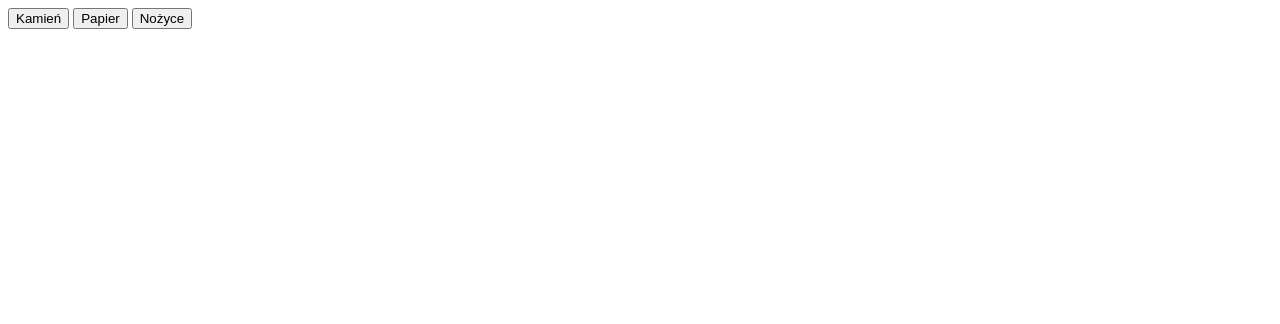
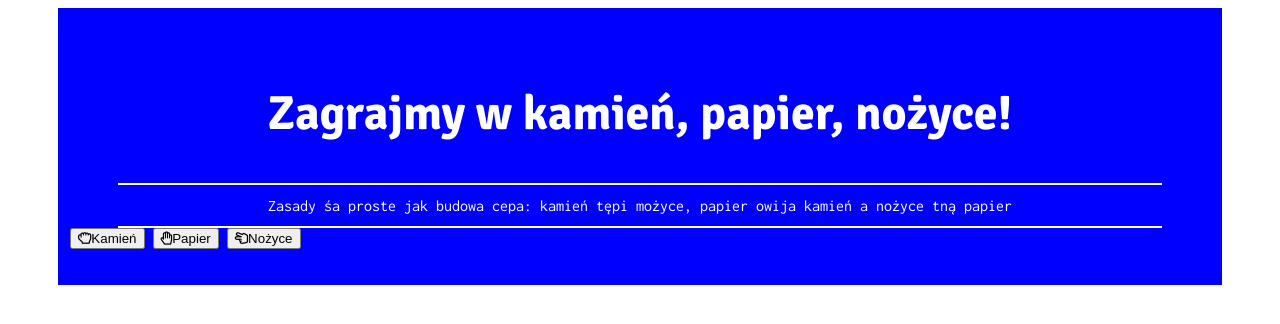
Before and after one commit to Akagi80/javascript-prework, a website: page index.html in a window 1280 px wide. Drawn offline with Linux system fonts and the light colour scheme.

Commit message:
Add welcome in html, add style for welcome in style.scss

```diff
--- a/index.html
+++ b/index.html
@@ -3,14 +3,20 @@
 <head>
 	<meta charset="UTF-8">
 	<title>Kamień, papier, nożyce</title>
+	<link rel="stylesheet" href="https://use.fontawesome.com/releases/v5.5.0/css/all.css">
+	<link href="https://fonts.googleapis.com/css2?family=Inconsolata&family=Signika:wght@700&display=swap" rel="stylesheet">
 	<link rel="stylesheet" href="css/style.css">
 </head>
 <body>
 	<div class="container">
+		<div class="welcome">
+			<h2>Zagrajmy w kamień, papier, nożyce!</h2>
+			<p>Zasady śa proste jak budowa cepa: kamień tępi możyce, papier owija kamień a nożyce tną papier</p>
+		</div>
 		<div id="buttons">
-			<button id="button play-rock">Kamień</button>
-			<button id="button play-paper">Papier</button>
-			<button id="button play-scissors">Nożyce</button>
+			<button id="button play-rock"><i class="far fa-hand-rock"></i>Kamień</button>
+			<button id="button play-paper"><i class="far fa-hand-paper"></i>Papier</button>
+			<button id="button play-scissors"><i class="far fa-hand-scissors"></i>Nożyce</button>
 		</div>
 		<div id="messages"></div>
 	</div>
--- a/package.json
+++ b/package.json
@@ -15,7 +15,7 @@
     "build:autoprefixer": "autoprefixer-cli css/style.css",
     "build-dev": "npm-run-all build-dev:sass build:autoprefixer",
     "build-dev:sass": "node-sass --output-style expanded --source-map true -o css sass",
-    "watch": "npm-run-all build build-dev -p watch:*",
+    "watch": "npm-run-all build:* build-dev -p watch:*",
     "watch:browsersync": "browser-sync start --server --files \"css/*.css\" \"*.html\"",
     "watch:sassprefixer": "onchange sass/*.scss -- npm run build-dev"
   },
@@ -28,7 +28,6 @@
     "mkdirp": "^1.0.4",
     "node-sass": "^5.0.0",
     "npm-run-all": "^4.1.5",
-    "onchange": "^7.1.0",
-    "html-validate": "^4.1.0"
+    "onchange": "^7.1.0"
   }
 }
--- a/sass/style.scss
+++ b/sass/style.scss
@@ -0,0 +1,33 @@
+$font-text: 'Inconsolata', monospace;
+$font-header: 'Signika', sans-serif;
+$color-one: #ffffff;
+$color-two: #0097e6;
+$color-three: #ff5252;
+
+
+body {
+    font-family: $font-text;
+}
+
+.container {
+    max-width: 1140px;
+    padding: 0 20px;
+    margin: 0 auto;
+    padding: 36px 12px;
+    background-color: blue;
+    .welcome {
+        color: $color-one;
+        text-align: center;
+        h2 {
+            font-family: $font-header;
+            font-size: 48px;
+        }
+        p {
+            border: 2px solid $color-one;
+            margin: 0 48px;
+            padding: 12px 0;
+            border-left: none;
+            border-right: none;
+        }
+    }
+}
```
Also changed, not shown: css/style.css, 1 other file.
